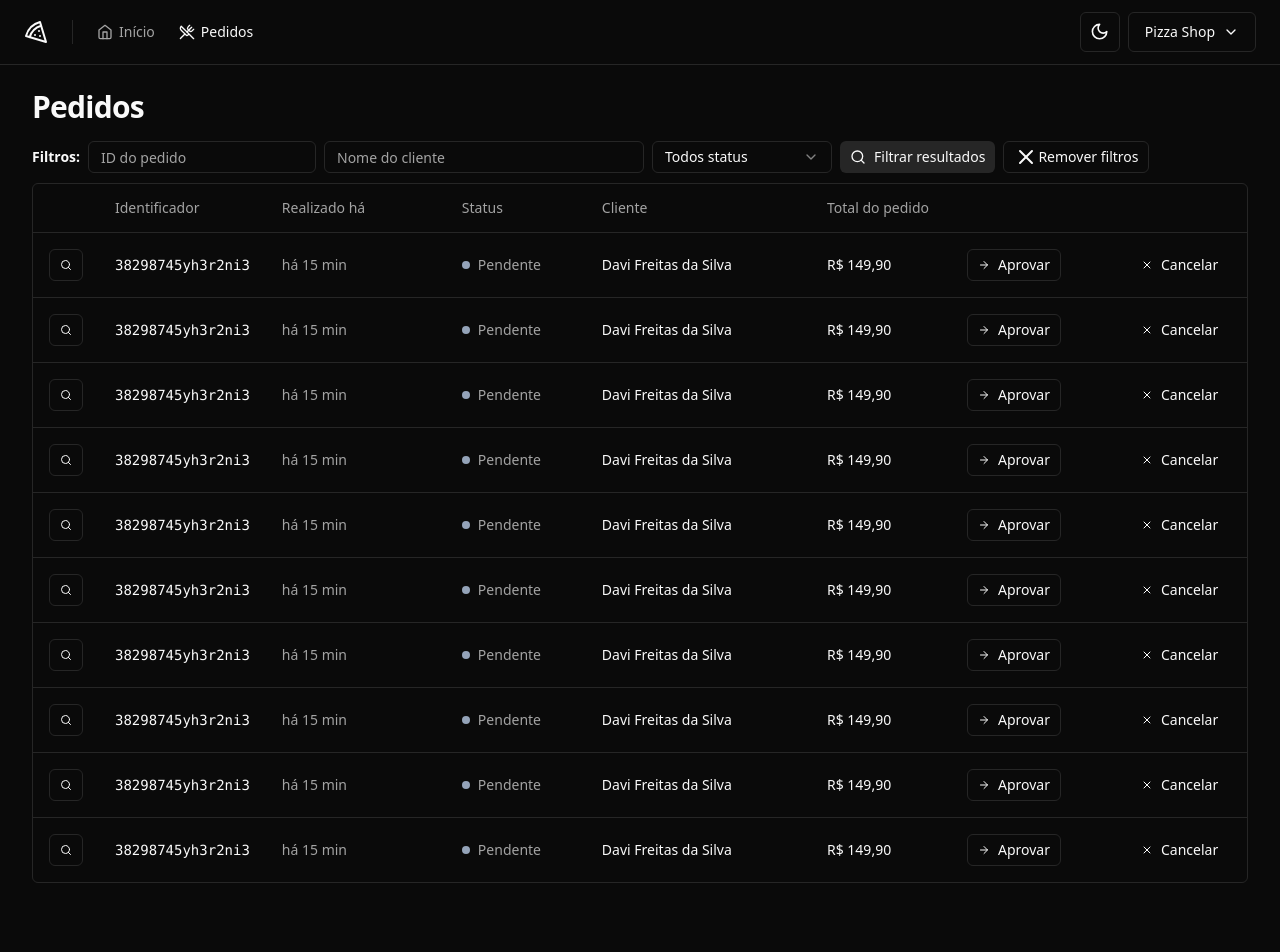
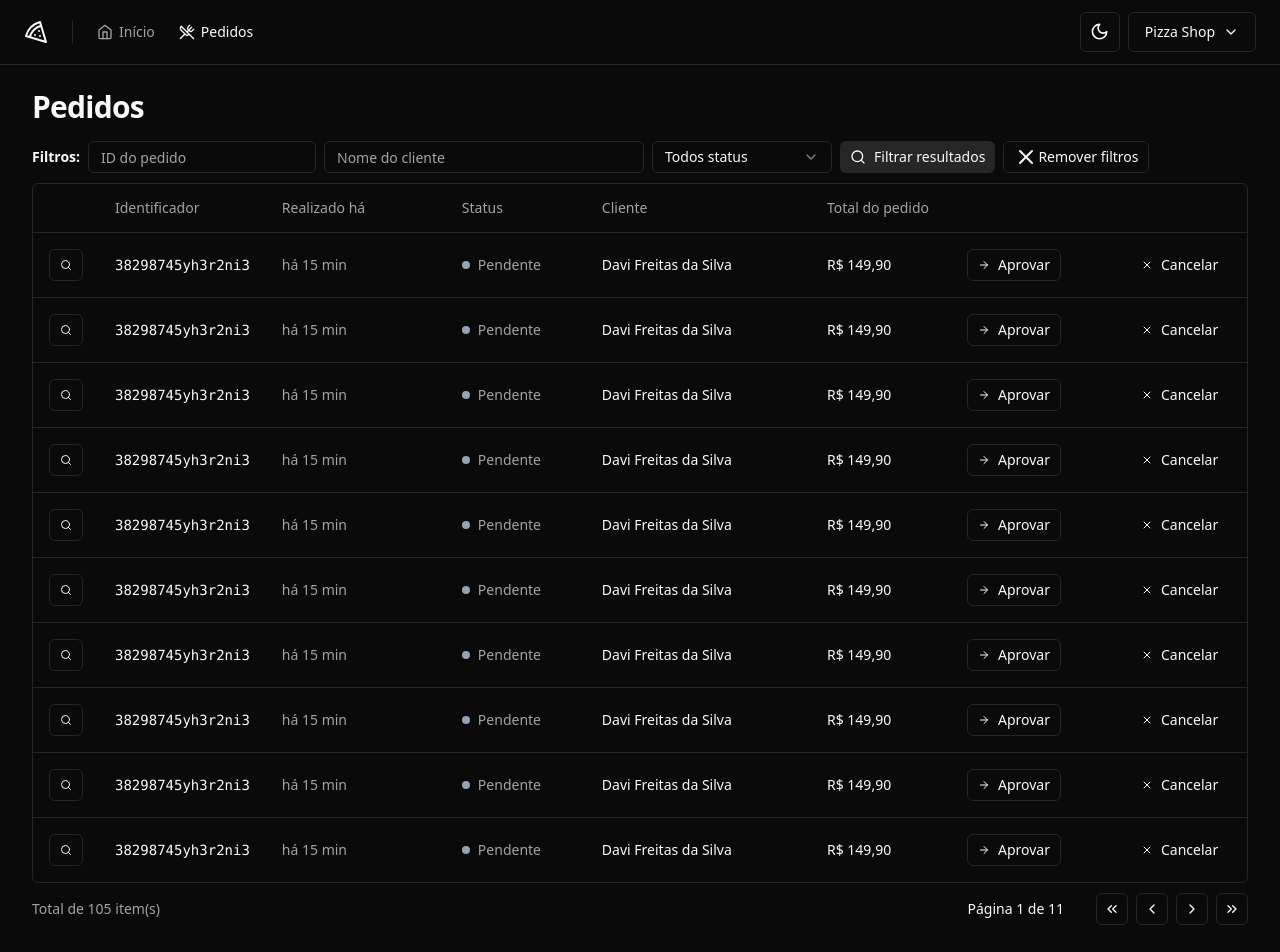
Before and after one commit to freitasDavi/pizza-shop-dash, a React (Vite) app: page /orders in a window 1280 px wide. Shown: the top 952 px of the page. Before the commit the page ends 915 px from the top, so only its background shows below. Built offline with nearby package versions, Linux system fonts and the light colour scheme.

Commit message:
feat: pagination

```diff
--- /dev/null
+++ b/src/components/pagination.tsx
@@ -0,0 +1,56 @@
+import {
+  ChevronLeft,
+  ChevronRight,
+  ChevronsLeft,
+  ChevronsRight,
+} from 'lucide-react'
+
+import { Button } from './ui/button'
+
+type PaginationProps = {
+  pageIndex: number
+  totalCount: number
+  perPage: number
+}
+
+export function Pagination({
+  pageIndex,
+  totalCount,
+  perPage,
+}: PaginationProps) {
+  const pages = Math.ceil(totalCount / perPage) || 1
+
+  return (
+    <div className="flex items-center justify-between">
+      <span className="text-sm text-muted-foreground">
+        Total de {totalCount} item(s)
+      </span>
+      <div className="flex items-center gap-6 lg:gap-8">
+        <div className="text-sm font-medium">
+          Página {pageIndex + 1} de {pages}
+        </div>
+        <div className="flex items-center gap-2">
+          <Button variant="outline" className="h-8 w-8 p-0">
+            <ChevronsLeft className="h-4 w-4" />
+            <span className="sr-only">Primeira página</span>
+          </Button>
+
+          <Button variant="outline" className="h-8 w-8 p-0">
+            <ChevronLeft className="h-4 w-4" />
+            <span className="sr-only">Página anterior</span>
+          </Button>
+
+          <Button variant="outline" className="h-8 w-8 p-0">
+            <ChevronRight className="h-4 w-4" />
+            <span className="sr-only">Próxima página</span>
+          </Button>
+
+          <Button variant="outline" className="h-8 w-8 p-0">
+            <ChevronsRight className="h-4 w-4" />
+            <span className="sr-only">Primeira página</span>
+          </Button>
+        </div>
+      </div>
+    </div>
+  )
+}
--- a/src/pages/app/orders/orders.tsx
+++ b/src/pages/app/orders/orders.tsx
@@ -1,5 +1,6 @@
 import { Helmet } from 'react-helmet-async'
 
+import { Pagination } from '@/components/pagination'
 import {
   Table,
   TableBody,
@@ -17,7 +18,6 @@
       <Helmet title="Pedidos" />
       <div className="flex flex-col gap-4">
         <h1 className="text-3xl font-bold tracking-tight">Pedidos</h1>
-      </div>
         <div className="space-y-2.5">
           <OrderTableFilters />
           <div className="rounded-md border">
@@ -41,6 +41,8 @@
               </TableBody>
             </Table>
           </div>
+          <Pagination pageIndex={0} totalCount={105} perPage={10} />
+        </div>
       </div>
     </>
   )
```
Lines whose indentation alone changed are shown as unchanged.
